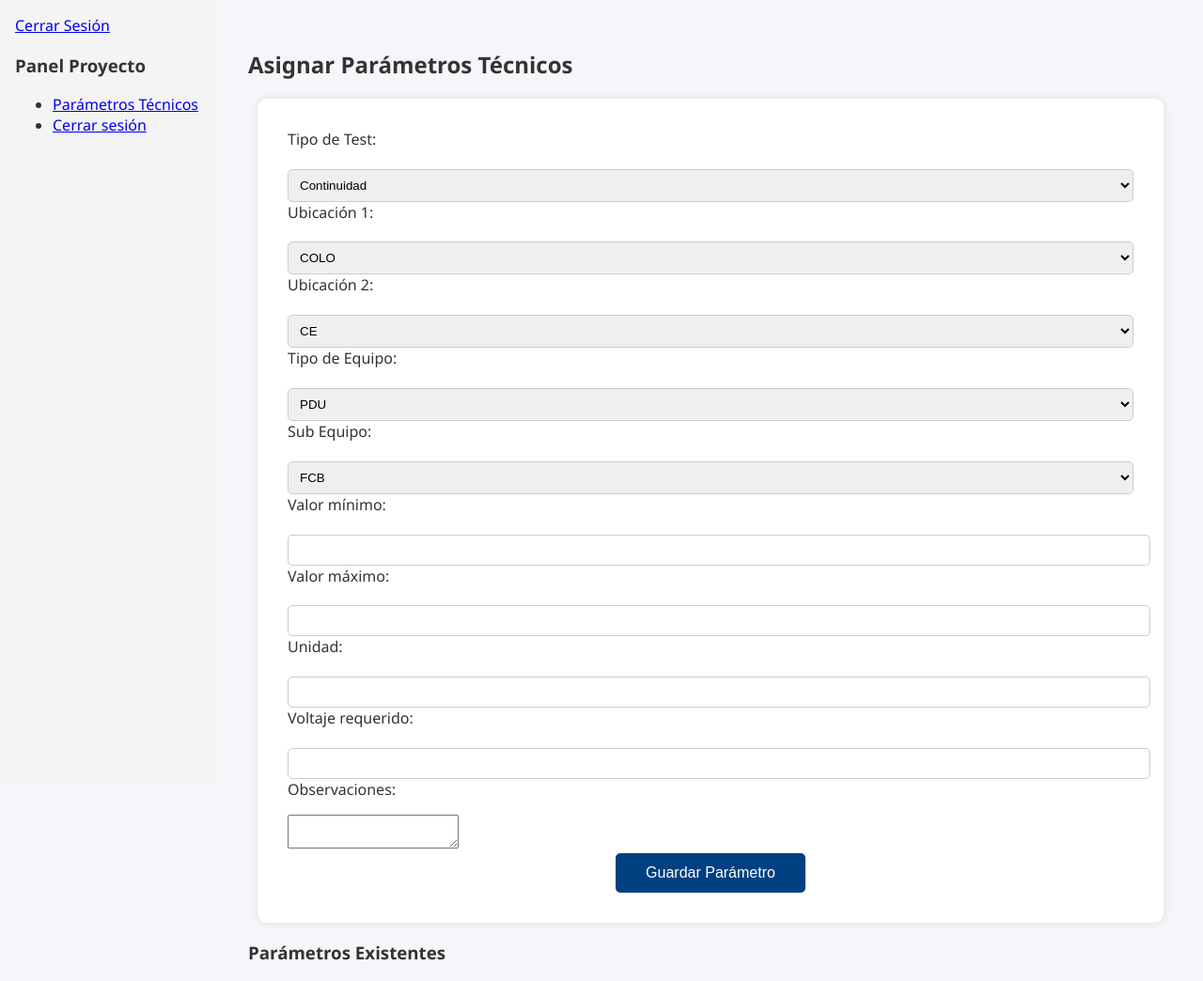
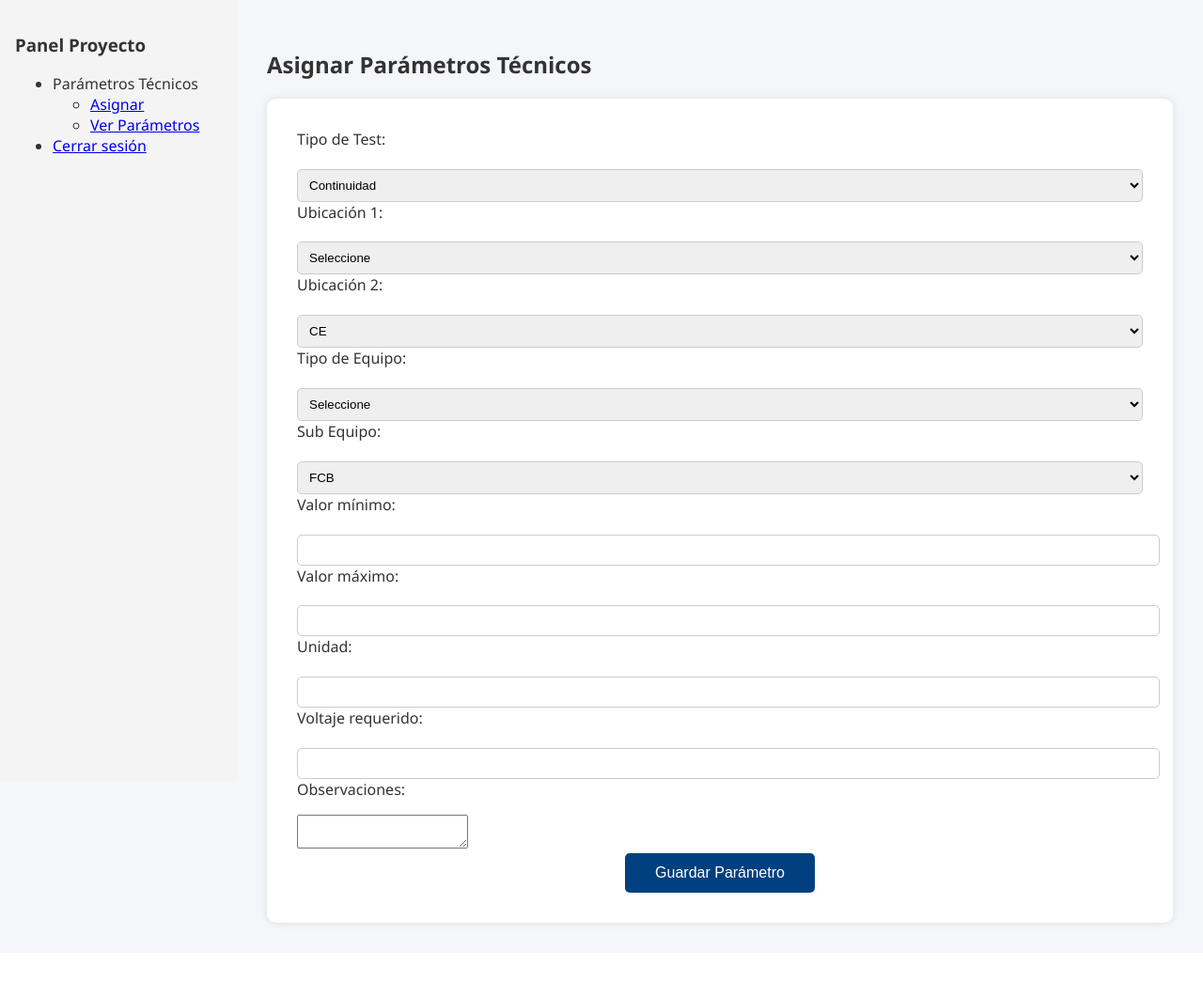
Before and after one commit to jrosselotl/comis, a FastAPI app: template app/templates/index_admin.html in a window 1280 px wide. Shown: the top 1044 px of the page at 94% size. After the commit the page ends 989 px from the top, so only its background shows below. Run offline with FastAPI, Linux system fonts and the light colour scheme; the template is opened without the code that fills it, so the values that code supplies are empty; parts of the project's set-up code (start-up, migrations or seed data) failed here and were passed over.

Commit message:
Update index_admin.html

```diff
--- a/app/templates/index_admin.html
+++ b/app/templates/index_admin.html
@@ -8,19 +8,24 @@
 <body>
     <div style="display: flex;">
         <!-- Sidebar -->
-        <aside style="width: 200px; background-color: #f4f4f4; padding: 1rem; height: 100vh;">
-            <a href="/auth/logout">Cerrar Sesión</a>
+        <aside style="width: 220px; background-color: #f4f4f4; padding: 1rem; height: 100vh;">
             <h3>Panel Proyecto</h3>
             <ul>
-                <li><a href="#" onclick="mostrarSeccion('parametros')">Parámetros Técnicos</a></li>
+                <li>
+                    Parámetros Técnicos
+                    <ul>
+                        <li><a href="#" onclick="mostrarSeccion('parametros_asignar')">Asignar</a></li>
+                        <li><a href="#" onclick="mostrarSeccion('parametros_ver')">Ver Parámetros</a></li>
+                    </ul>
+                </li>
                 <li><a href="/auth/logout">Cerrar sesión</a></li>
             </ul>
         </aside>
 
         <!-- Contenido -->
         <main style="flex-grow: 1; padding: 2rem;">
-            <!-- Sección de Parámetros -->
-            <section id="parametros">
+            <!-- Asignar Parámetros -->
+            <section id="parametros_asignar" style="display: block;">
                 <h2>Asignar Parámetros Técnicos</h2>
                 <form id="parametros-form">
                     <label for="test">Tipo de Test:</label>
@@ -31,21 +36,27 @@
 
                     <label for="ubicacion_1">Ubicación 1:</label>
                     <select name="ubicacion_1" id="ubicacion_1">
-                        <option value="COLO">COLO</option>
-                        <option value="CE">CE</option>
+                        <option value="">Seleccione</option>
+                          <option value="COLO">COLO</option>
+                          <option value="WTP">WTP</option>
+                          <option value="ADMIN">ADMIN</option>
                     </select>
 
                     <label for="ubicacion_2">Ubicación 2:</label>
                     <select name="ubicacion_2" id="ubicacion_2">
                         <option value="CE">CE</option>
-                        <option value="ME">ME</option>
                     </select>
 
                     <label for="tipo_equipo">Tipo de Equipo:</label>
                     <select name="tipo_equipo" id="tipo_equipo">
-                        <option value="PDU">PDU</option>
-                        <option value="MSB">MSB</option>
-                        <option value="UPS">UPS</option>
+                          <option value="">Seleccione</option>
+                          <option value="MSB">MSB</option>
+                          <option value="PDU">PDU</option>
+                          <option value="LBP">LBP</option>
+                          <option value="ADP">ADP</option>
+                          <option value="PNL">PNL</option>
+                          <option value="NLP">NLP</option>
+                          <option value="ATS">ATS</option>
                     </select>
 
                     <label for="sub_equipo">Sub Equipo:</label>
@@ -71,8 +82,11 @@
 
                     <button type="submit">Guardar Parámetro</button>
                 </form>
+            </section>
 
-                <h3>Parámetros Existentes</h3>
+            <!-- Ver Parámetros -->
+            <section id="parametros_ver" style="display: none;">
+                <h2>Parámetros Existentes</h2>
                 <table border="1" id="tabla-parametros">
                     <thead>
                         <tr>
@@ -94,6 +108,13 @@
         </main>
     </div>
 
+    <script>
+        function mostrarSeccion(id) {
+            document.getElementById("parametros_asignar").style.display = "none";
+            document.getElementById("parametros_ver").style.display = "none";
+            document.getElementById(id).style.display = "block";
+        }
+    </script>
     <script src="/static/js/admin_panel.js"></script>
 </body>
 </html>
```
